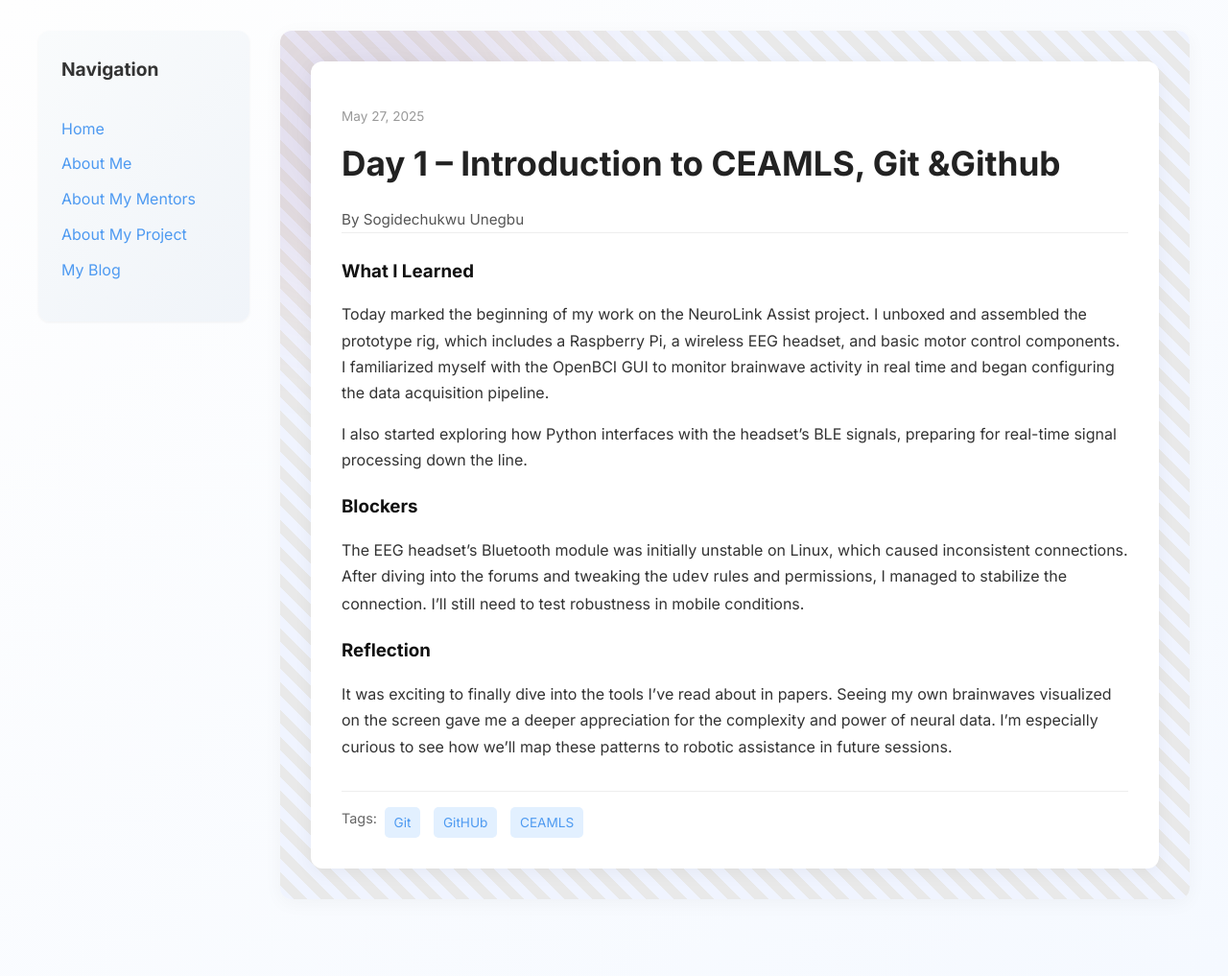
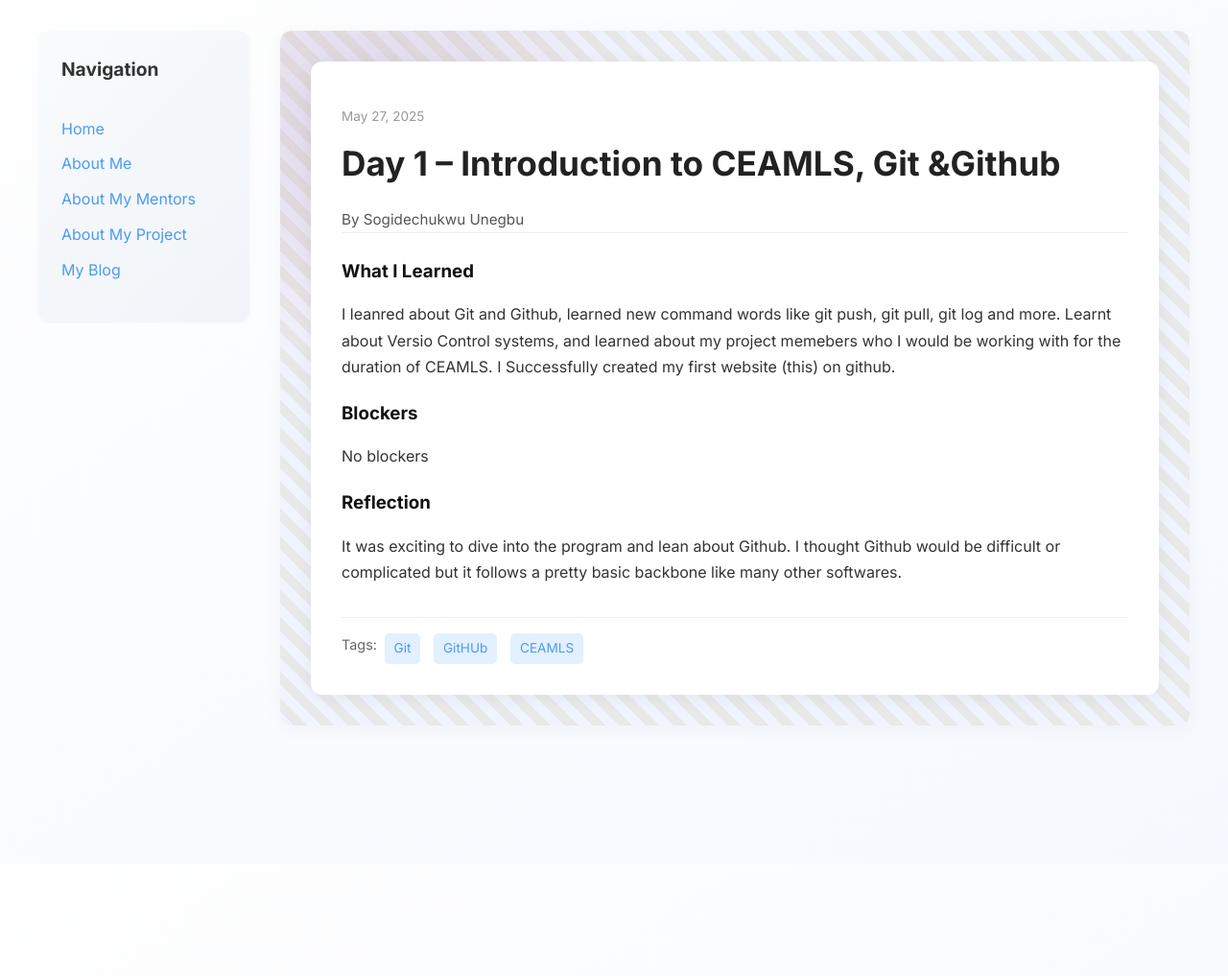
Before and after one commit to UnegbuSogidechukwu/UnegbuSogidechukwu.github.io, a Jekyll site: the page built from _posts/2025-05-27-day-1.md, in a window 1280 px wide. Shown: the whole page at 96% size. Built offline with Jekyll 4.4.1, drawn with Linux system fonts in a browser that asks for light colours; after the commit the page ends 900 px from its top, so only the background shows below that.

Commit message:
Update 2025-05-27-day-1.md

```diff
--- a/_posts/2025-05-27-day-1.md
+++ b/_posts/2025-05-27-day-1.md
@@ -7,13 +7,11 @@ permalink: /day1.html
 tags: ["Git", "GitHUb", "CEAMLS"]
 
 what_i_learned: |
-  Today marked the beginning of my work on the NeuroLink Assist project. I unboxed and assembled the prototype rig, which includes a Raspberry Pi, a wireless EEG headset, and basic motor control components. I familiarized myself with the OpenBCI GUI to monitor brainwave activity in real time and began configuring the data acquisition pipeline.
-
-  I also started exploring how Python interfaces with the headset's BLE signals, preparing for real-time signal processing down the line.
+  I leanred about Git and Github, learned new command words like git push, git pull, git log and more. Learnt about Versio Control systems, and learned about my project memebers who I would be working with for the duration of CEAMLS. I Successfully created my first website (this) on github.
 
 blockers: |
-  The EEG headset’s Bluetooth module was initially unstable on Linux, which caused inconsistent connections. After diving into the forums and tweaking the `udev` rules and permissions, I managed to stabilize the connection. I’ll still need to test robustness in mobile conditions.
+  No blockers
 
 reflection: |
-  It was exciting to finally dive into the tools I’ve read about in papers. Seeing my own brainwaves visualized on the screen gave me a deeper appreciation for the complexity and power of neural data. I’m especially curious to see how we’ll map these patterns to robotic assistance in future sessions.
+  It was exciting to dive into the program and lean about Github. I thought Github would be difficult or complicated but it follows a pretty basic backbone like many other softwares.
 ---
```
